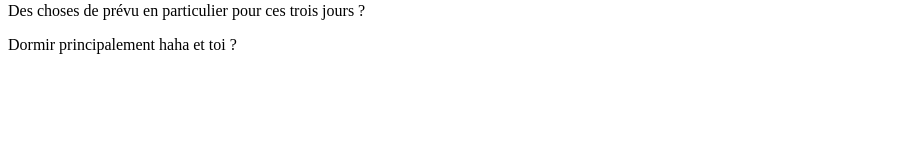
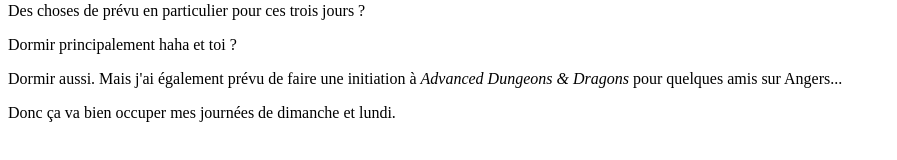
Before and after one commit to ChloeLvsr/CollabMark, an Angular app: page / in a window 1280 px wide. Shown: the part 592-752 px from the top of the page, without its empty margins (0-897 px from the left). Built offline with nearby package versions, Linux system fonts and the light colour scheme.

Commit message:
Update app.component.html

```diff
--- a/src/app/app.component.html
+++ b/src/app/app.component.html
@@ -11,3 +11,5 @@
 
 <p>Des choses de prévu en particulier pour ces trois jours ?</p>
 <p>Dormir principalement haha et toi ? </p>
+<p>Dormir aussi. Mais j'ai également prévu de faire une initiation à <em>Advanced Dungeons & Dragons</em> pour quelques amis sur Angers...</p>
+<p>Donc ça va bien occuper mes journées de dimanche et lundi.</p>
```
